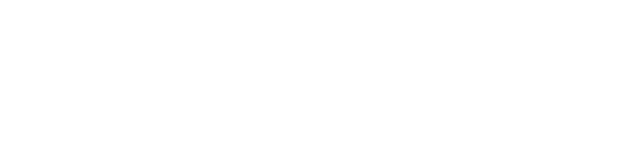
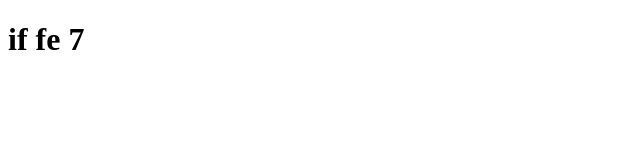
Before and after one commit to derunva/if-fe-7, a plain HTML site: page index.html in a window 1280 px wide. Shown: the whole page, without its empty margins (0-640 px from the left). Drawn offline with Linux system fonts and the light colour scheme.

Commit message:
add h1 tag

```diff
--- a/index.html
+++ b/index.html
@@ -4,6 +4,6 @@
   <title>title</title>
 </head>
 <body>
-
+  <h1>if fe 7</h1>
 </body>
 </html>
```
